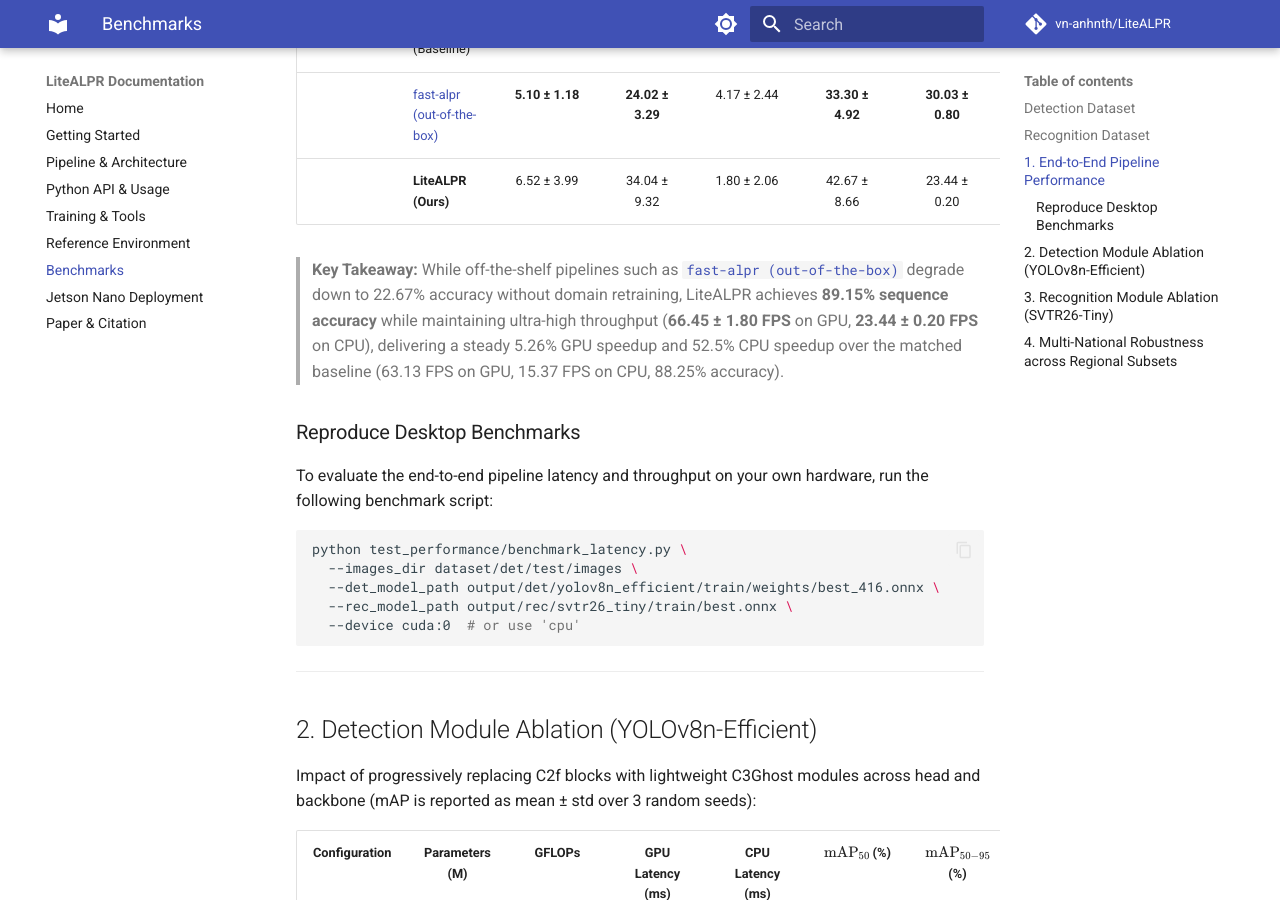
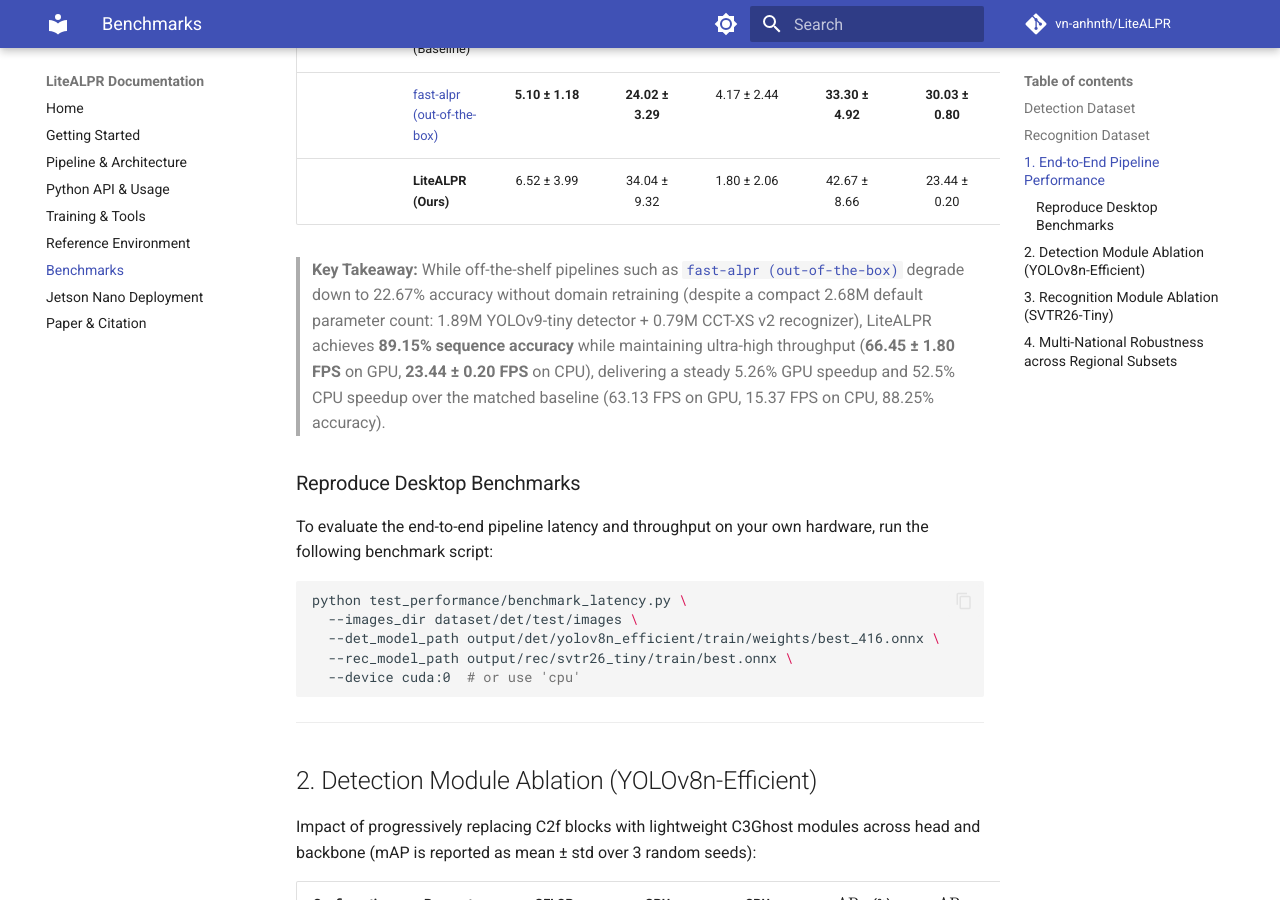
Before and after one commit to vn-anhnth/LiteALPR, an MkDocs documentation site: the page built from docs/benchmarks.md, in a window 1280 px wide and 900 px high, scrolled down 1563 px. Built offline with MkDocs 1.6.1 and Material for MkDocs 9.7.7, drawn with Linux system fonts in a browser that asks for light colours; comment, search, counter and statistics services are not loaded; the version menu is left out.

Commit message:
docs: edit benchmarks

```diff
--- a/docs/benchmarks.md
+++ b/docs/benchmarks.md
@@ -44,7 +44,7 @@
 | | [fast-alpr (out-of-the-box)](https://github.com/ankandrew/fast-alpr) | **5.10 ± 1.18** | **24.02 ± 3.29** | 4.17 ± 2.44 | **33.30 ± 4.92** | **30.03 ± 0.80** | 22.67% |
 | | **LiteALPR (Ours)** | 6.52 ± 3.99 | 34.04 ± 9.32 | 1.80 ± 2.06 | 42.67 ± 8.66 | 23.44 ± 0.20 | **89.15%** |
 
-> **Key Takeaway:** While off-the-shelf pipelines such as [`fast-alpr (out-of-the-box)`](https://github.com/ankandrew/fast-alpr) degrade down to 22.67% accuracy without domain retraining, LiteALPR achieves **89.15% sequence accuracy** while maintaining ultra-high throughput (**66.45 ± 1.80 FPS** on GPU, **23.44 ± 0.20 FPS** on CPU), delivering a steady 5.26% GPU speedup and 52.5% CPU speedup over the matched baseline (63.13 FPS on GPU, 15.37 FPS on CPU, 88.25% accuracy).
+> **Key Takeaway:** While off-the-shelf pipelines such as [`fast-alpr (out-of-the-box)`](https://github.com/ankandrew/fast-alpr) degrade down to 22.67% accuracy without domain retraining (despite a compact 2.68M default parameter count: 1.89M YOLOv9-tiny detector + 0.79M CCT-XS v2 recognizer), LiteALPR achieves **89.15% sequence accuracy** while maintaining ultra-high throughput (**66.45 ± 1.80 FPS** on GPU, **23.44 ± 0.20 FPS** on CPU), delivering a steady 5.26% GPU speedup and 52.5% CPU speedup over the matched baseline (63.13 FPS on GPU, 15.37 FPS on CPU, 88.25% accuracy).
 
 ### Reproduce Desktop Benchmarks
 To evaluate the end-to-end pipeline latency and throughput on your own hardware, run the following benchmark script:
```
